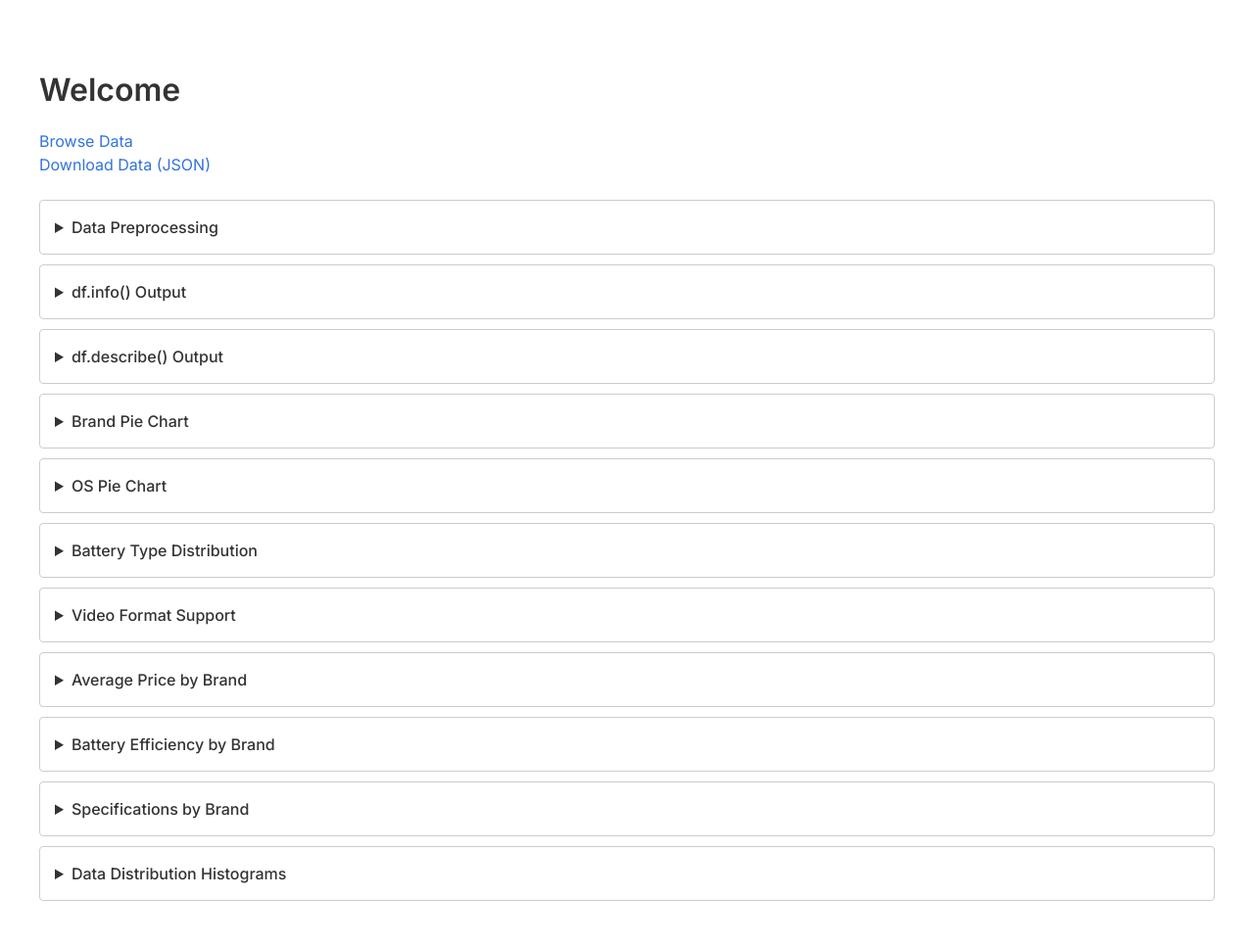
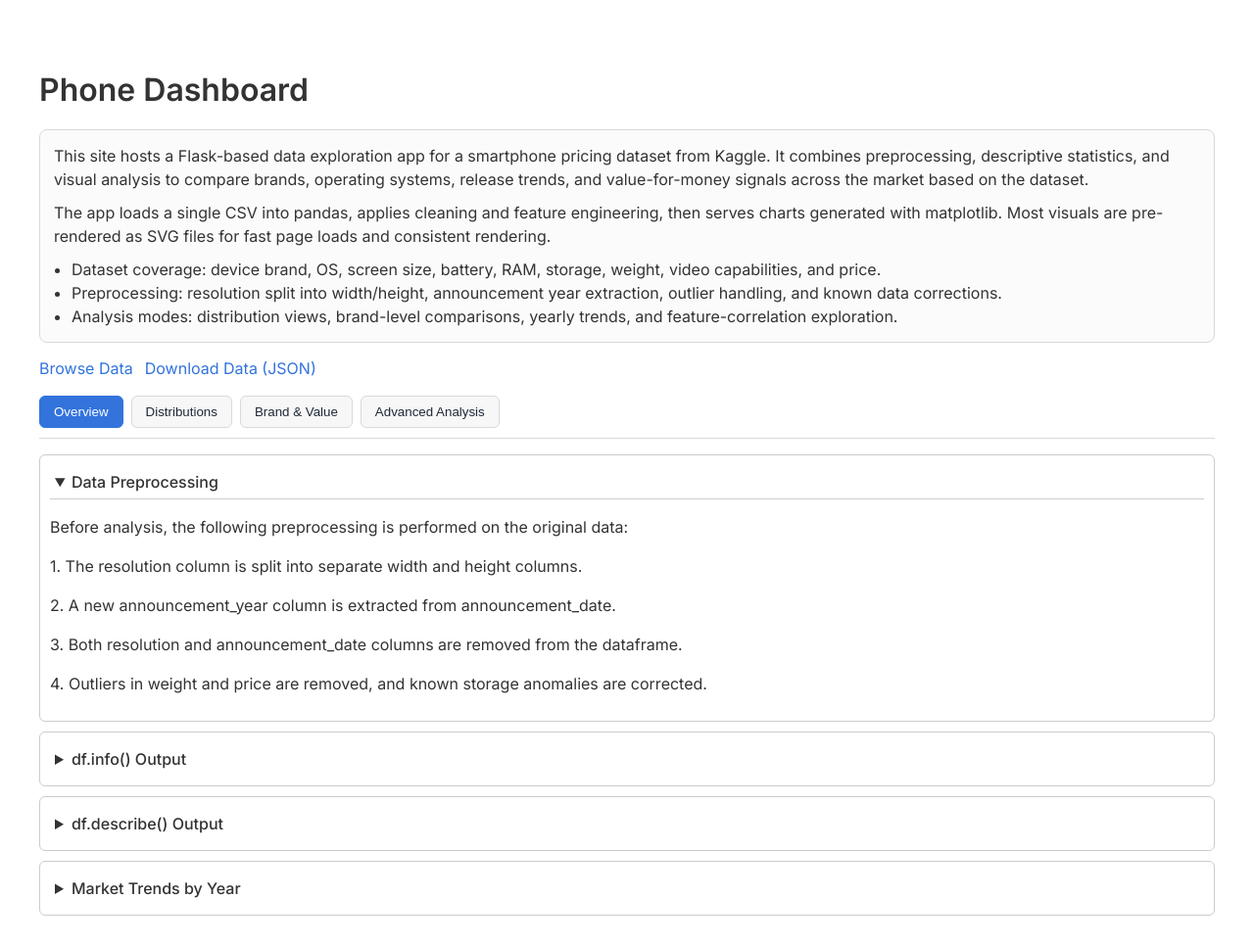
Before and after one commit to ezranudd/phone-dashboard, a Flask app: page / in a window 1280 px wide. Shown: the whole page at 98% size. Before the commit the page ends 920 px from the top, so only its background shows below. Run offline with Flask 3, Linux system fonts and the light colour scheme.

Commit message:
Expanded analysis & presentation

```diff
--- a/main.py
+++ b/main.py
@@ -55,8 +55,8 @@ def home():
     info_output = buffer.getvalue()
     buffer.close()
 
-    # df.describe() output to html
-    descr_output = df.describe().to_html()
+    # df.describe() output to html with fixed precision
+    descr_output = df.describe().to_html(float_format=lambda x: f"{x:.2f}")
 
     return render_template('index.html',
         dataframe_info=info_output,
@@ -378,7 +378,7 @@ def avg_price_by_brand():
 @app.route('/battery_efficiency_by_brand.svg')
 def battery_efficiency_by_brand():
     # Calculate battery efficiency (mAh per dollar)
-    df['battery_efficiency'] = df['battery'] / df['price(USD)']
+    df['battery_efficiency'] = (df['battery'] / df['price(USD)']).round(2)
     avg_efficiency = df.groupby('brand')['battery_efficiency'].mean().sort_values(ascending=False)
 
     # Create figure
@@ -454,6 +454,101 @@ def specs_by_brand():
     plt.subplots_adjust(top=0.92)
 
     # Save plot to bytes buffer
+    buffer = io.BytesIO()
+    plt.savefig(buffer, format='svg', bbox_inches='tight')
+    buffer.seek(0)
+    plt.close()
+
+    return send_file(buffer, mimetype='image/svg+xml')
+
+# Correlation heatmap for numeric features
+@app.route('/correlation_heatmap.svg')
+def correlation_heatmap():
+    numeric_cols = [
+        'inches', 'battery', 'ram(GB)', 'weight(g)', 'storage(GB)',
+        'price(USD)', 'width', 'height', 'announcement_year'
+    ]
+    corr = df[numeric_cols].corr()
+
+    fig, ax = plt.subplots(figsize=(12, 10))
+    im = ax.imshow(corr.values, cmap='coolwarm', vmin=-1, vmax=1)
+
+    ax.set_xticks(range(len(numeric_cols)))
+    ax.set_yticks(range(len(numeric_cols)))
+    ax.set_xticklabels(numeric_cols, rotation=45, ha='right')
+    ax.set_yticklabels(numeric_cols)
+    ax.set_title('Feature Correlation Heatmap', fontsize=16, pad=12)
+
+    for i in range(len(numeric_cols)):
+        for j in range(len(numeric_cols)):
+            ax.text(j, i, f"{corr.values[i, j]:.2f}", ha='center', va='center', fontsize=8)
+
+    cbar = fig.colorbar(im, ax=ax, shrink=0.8)
+    cbar.set_label('Correlation')
+    plt.tight_layout()
+
+    buffer = io.BytesIO()
+    plt.savefig(buffer, format='svg', bbox_inches='tight')
+    buffer.seek(0)
+    plt.close()
+
+    return send_file(buffer, mimetype='image/svg+xml')
+
+# Phone launches and average price over time
+@app.route('/yearly_trends.svg')
+def yearly_trends():
+    releases_by_year = df.groupby('announcement_year').size()
+    avg_price_by_year = df.groupby('announcement_year')['price(USD)'].mean()
+
+    fig, axes = plt.subplots(1, 2, figsize=(16, 6))
+    fig.suptitle('Yearly Market Trends', fontsize=18, y=1.02)
+
+    axes[0].bar(releases_by_year.index.astype(str), releases_by_year.values, color='steelblue')
+    axes[0].set_title('Phone Releases by Year')
+    axes[0].set_xlabel('Announcement Year')
+    axes[0].set_ylabel('Number of Phones')
+    axes[0].tick_params(axis='x', rotation=45)
+    axes[0].grid(True, axis='y', alpha=0.3)
+
+    axes[1].plot(avg_price_by_year.index.astype(str), avg_price_by_year.values, marker='o', color='darkorange')
+    axes[1].set_title('Average Price by Year')
+    axes[1].set_xlabel('Announcement Year')
+    axes[1].set_ylabel('Average Price (USD)')
+    axes[1].tick_params(axis='x', rotation=45)
+    axes[1].grid(True, alpha=0.3)
+
+    plt.tight_layout()
+
+    buffer = io.BytesIO()
+    plt.savefig(buffer, format='svg', bbox_inches='tight')
+    buffer.seek(0)
+    plt.close()
+
+    return send_file(buffer, mimetype='image/svg+xml')
+
+# Price distribution by operating system
+@app.route('/price_by_os_boxplot.svg')
+def price_by_os_boxplot():
+    os_counts = df['os'].value_counts()
+    major_os = os_counts[os_counts >= 40].index
+    filtered = df[df['os'].isin(major_os)]
+
+    grouped = [filtered[filtered['os'] == os]['price(USD)'] for os in major_os]
+
+    plt.figure(figsize=(12, 7))
+    bp = plt.boxplot(grouped, patch_artist=True, labels=major_os)
+    colors = plt.cm.Set3(np.linspace(0, 1, len(major_os)))
+
+    for patch, color in zip(bp['boxes'], colors):
+        patch.set_facecolor(color)
+
+    plt.title('Price Distribution by Operating System', fontsize=16)
+    plt.xlabel('Operating System', fontsize=12)
+    plt.ylabel('Price (USD)', fontsize=12)
+    plt.xticks(rotation=25, ha='right')
+    plt.grid(True, axis='y', alpha=0.3)
+    plt.tight_layout()
+
     buffer = io.BytesIO()
     plt.savefig(buffer, format='svg', bbox_inches='tight')
     buffer.seek(0)
@@ -543,4 +638,16 @@ if __name__ == '__main__':
         with open('static/images/specs_by_brand.svg', 'wb') as f:
             f.write(response.data)
 
+        response = app.test_client().get('/correlation_heatmap.svg')
+        with open('static/images/correlation_heatmap.svg', 'wb') as f:
+            f.write(response.data)
+
+        response = app.test_client().get('/yearly_trends.svg')
+        with open('static/images/yearly_trends.svg', 'wb') as f:
+            f.write(response.data)
+
+        response = app.test_client().get('/price_by_os_boxplot.svg')
+        with open('static/images/price_by_os_boxplot.svg', 'wb') as f:
+            f.write(response.data)
+
     app.run()
--- a/static/css/main.css
+++ b/static/css/main.css
@@ -17,12 +15,82 @@ h1, h2, h3, h4, h5, h6 {
   margin-bottom: 0.5em;
 }
 
-/* Details element styling */
+.project-intro {
+  border: 1px solid #d9d9d9;
+  border-radius: 8px;
+  background: #fbfbfc;
+  padding: 14px;
+  margin-bottom: 14px;
+}
+
+.project-intro p {
+  margin: 0 0 10px;
+}
+
+.project-intro ul {
+  margin: 0;
+  padding-left: 18px;
+}
+
+.top-links {
+  display: flex;
+  flex-wrap: wrap;
+  gap: 12px;
+  margin-bottom: 16px;
+}
+
+a {
+  color: #3273dc;
+  text-decoration: none;
+}
+
+a:hover {
+  text-decoration: underline;
+}
+
+.tabs {
+  display: flex;
+  flex-wrap: wrap;
+  gap: 8px;
+  border-bottom: 1px solid #d9d9d9;
+  margin-bottom: 16px;
+  padding-bottom: 10px;
+}
+
+.tab-button {
+  border: 1px solid #d9d9d9;
+  background: #f7f7f8;
+  color: #1f2937;
+  padding: 8px 14px;
+  border-radius: 6px;
+  cursor: pointer;
+  font-weight: 500;
+}
+
+.tab-button:hover {
+  background: #eceef2;
+}
+
+.tab-button.active {
+  background: #3273dc;
+  border-color: #3273dc;
+  color: #fff;
+}
+
+.tab-panel {
+  display: none;
+}
+
+.tab-panel.active {
+  display: block;
+}
+
 details {
   border: 1px solid #ccc;
-  border-radius: 4px;
+  border-radius: 6px;
   padding: 10px;
   margin-bottom: 10px;
+  background: #fff;
 }
 
 summary {
--- a/templates/index.html
+++ b/templates/index.html
@@ -2,41 +2,45 @@
 <html>
 <head>
   <link rel="stylesheet" href="{{ url_for('static', filename='css/main.css') }}">
-  <style>
-    .pie-chart {
-      width: 100%;
-      max-width: 600px;
-      height: auto;
-    }
-
-    .chart-container {
-      display: flex;
-      justify-content: flex-start;
-      align-items: center;
-      width: 100%;
-    }
-
-    @media (max-width: 768px) {
-      .pie-chart {
-        max-width: 100%;
-        min-width: 300px;
-      }
-    }
-  </style>
 </head>
 <body>
-    <h1>Welcome</h1>
-    <a href="/browse.html">Browse Data</a><br>
-    <a href="/browse.json">Download Data (JSON)</a><br><br>
+  <h1>Phone Dashboard</h1>
+  <section class="project-intro">
+    <p>
+      This site hosts a Flask-based data exploration app for a smartphone pricing dataset from Kaggle.
+      It combines preprocessing, descriptive statistics, and visual analysis to compare brands,
+      operating systems, release trends, and value-for-money signals across the market based on the dataset.
+    </p>
+    <p>
+      The app loads a single CSV into pandas, applies cleaning and feature engineering, then serves charts generated
+      with matplotlib. Most visuals are pre-rendered as SVG files for fast page loads and consistent rendering.
+    </p>
+    <ul>
+      <li>Dataset coverage: device brand, OS, screen size, battery, RAM, storage, weight, video capabilities, and price.</li>
+      <li>Preprocessing: resolution split into width/height, announcement year extraction, outlier handling, and known data corrections.</li>
+      <li>Analysis modes: distribution views, brand-level comparisons, yearly trends, and feature-correlation exploration.</li>
+    </ul>
+  </section>
+  <div class="top-links">
+    <a href="/browse.html">Browse Data</a>
+    <a href="/browse.json">Download Data (JSON)</a>
+  </div>
 
-    <section>
-      <details>
+  <nav class="tabs" aria-label="Analysis sections">
+    <button class="tab-button active" data-tab="overview">Overview</button>
+    <button class="tab-button" data-tab="distribution">Distributions</button>
+    <button class="tab-button" data-tab="brand-value">Brand & Value</button>
+    <button class="tab-button" data-tab="advanced">Advanced Analysis</button>
+  </nav>
+
+  <section id="overview" class="tab-panel active">
+    <details open>
       <summary>Data Preprocessing</summary>
       <p>Before analysis, the following preprocessing is performed on the original data:</p>
-        <p>1. The resolution column is split into seperate width and height columns</p>
-        <p>2. A new announcement_year column is extracted from announcement_date</p>
-        <p>3. Both resolution and announcement_date columns are removed from the dataframe</p>
-        <p>4. Outliers in the weight, storage, and price columns are removed</p>
+      <p>1. The resolution column is split into separate width and height columns.</p>
+      <p>2. A new announcement_year column is extracted from announcement_date.</p>
+      <p>3. Both resolution and announcement_date columns are removed from the dataframe.</p>
+      <p>4. Outliers in weight and price are removed, and known storage anomalies are corrected.</p>
     </details>
 
     <details>
@@ -46,10 +50,18 @@
 
     <details>
       <summary>df.describe() Output</summary>
-        <div>{{ dataframe_describe|safe }}</div>
+      <div class="table-scroll">{{ dataframe_describe|safe }}</div>
     </details>
 
     <details>
+      <summary>Market Trends by Year</summary>
+      <p>Release counts and average phone pricing over announcement years.</p>
+      <img src="{{ url_for('static', filename='images/yearly_trends.svg') }}" class="wide-chart" alt="Yearly market trends">
+    </details>
+  </section>
+
+  <section id="distribution" class="tab-panel">
+    <details open>
       <summary>Brand Pie Chart</summary>
       <div class="chart-container">
         <img src="{{ url_for('static', filename='images/brand_pie.svg') }}" class="pie-chart" alt="Brand Distribution Pie Chart">
@@ -65,42 +77,74 @@
 
     <details>
       <summary>Battery Type Distribution</summary>
-        <p>Distribution of Li-Po vs Li-Ion battery types across all smartphones in the dataset:</p>
+      <p>Distribution of Li-Po vs Li-Ion battery types across the dataset.</p>
       <div class="chart-container">
         <img src="{{ url_for('static', filename='images/battery_type_pie.svg') }}" class="pie-chart" alt="Battery Type Distribution Pie Chart">
       </div>
     </details>
 
     <details>
-        <summary>Video Format Support</summary>
-        <p>Count of smartphones supporting each video format (resolution and frame rate):</p>
-        <img src="{{ url_for('static', filename='images/video_formats.svg') }}" style="width: 100%; max-width: 1400px;">
+      <summary>Data Distribution Histograms</summary>
+      <p>Distribution of key smartphone specifications across the dataset.</p>
+      <img src="{{ url_for('static', filename='images/histograms.svg') }}" class="wide-chart" alt="Data distribution histograms">
     </details>
+  </section>
 
-      <details>
+  <section id="brand-value" class="tab-panel">
+    <details open>
       <summary>Average Price by Brand</summary>
-        <p>Comparison of average smartphone prices across different brands:</p>
-        <img src="{{ url_for('static', filename='images/avg_price_by_brand.svg') }}" style="width: 100%; max-width: 1200px;">
+      <p>Comparison of average smartphone prices across brands.</p>
+      <img src="{{ url_for('static', filename='images/avg_price_by_brand.svg') }}" class="wide-chart" alt="Average Price by Brand">
     </details>
 
     <details>
       <summary>Battery Efficiency by Brand</summary>
-        <p>Battery efficiency measured as mAh per USD, showing value for money in terms of battery capacity:</p>
-        <img src="{{ url_for('static', filename='images/battery_efficiency_by_brand.svg') }}" style="width: 100%; max-width: 1200px;">
+      <p>Battery efficiency measured as mAh per USD for each brand.</p>
+      <img src="{{ url_for('static', filename='images/battery_efficiency_by_brand.svg') }}" class="wide-chart" alt="Battery Efficiency by Brand">
     </details>
 
     <details>
       <summary>Specifications by Brand</summary>
-        <p>Average specifications (height, RAM, storage, weight) comparison across brands:</p>
-        <img src="{{ url_for('static', filename='images/specs_by_brand.svg') }}" style="width: 100%; max-width: 1200px;">
+      <p>Average height, RAM, storage, and weight comparison by brand.</p>
+      <img src="{{ url_for('static', filename='images/specs_by_brand.svg') }}" class="wide-chart" alt="Specifications by Brand">
     </details>
 
     <details>
-        <summary>Data Distribution Histograms</summary>
-        <p>The following histograms show the distribution of key smartphone specifications across the dataset:</p>
-        <img src="{{ url_for('static', filename='images/histograms.svg') }}" style="width: 100%; max-width: 1200px;">
+      <summary>Price Distribution by Operating System</summary>
+      <p>Boxplot view of pricing spread for major operating systems.</p>
+      <img src="{{ url_for('static', filename='images/price_by_os_boxplot.svg') }}" class="wide-chart" alt="Price distribution by operating system">
     </details>
   </section>
 
+  <section id="advanced" class="tab-panel">
+    <details open>
+      <summary>Video Format Support</summary>
+      <p>Counts for smartphone support of major video resolutions and frame rates.</p>
+      <img src="{{ url_for('static', filename='images/video_formats.svg') }}" class="wide-chart" alt="Video format support">
+    </details>
+
+    <details>
+      <summary>Feature Correlation Heatmap</summary>
+      <p>Pairwise correlations between numeric device specifications and price.</p>
+      <img src="{{ url_for('static', filename='images/correlation_heatmap.svg') }}" class="wide-chart" alt="Feature correlation heatmap">
+    </details>
+  </section>
+
+  <script>
+    const tabButtons = document.querySelectorAll('.tab-button');
+    const tabPanels = document.querySelectorAll('.tab-panel');
+
+    tabButtons.forEach((button) => {
+      button.addEventListener('click', () => {
+        const selectedTab = button.getAttribute('data-tab');
+
+        tabButtons.forEach((btn) => btn.classList.remove('active'));
+        tabPanels.forEach((panel) => panel.classList.remove('active'));
+
+        button.classList.add('active');
+        document.getElementById(selectedTab).classList.add('active');
+      });
+    });
+  </script>
 </body>
 </html>
```
Also changed, not shown: other parts of static/css/main.css (+77 -9 lines), templates/browse-full.html (+8 -3 lines), templates/browse.html (+6 -2 lines), README.md, static/images/avg_price_by_brand.svg, static/images/battery_efficiency_by_brand.svg, static/images/battery_type_pie.svg, static/images/brand_pie.svg, static/images/correlation_heatmap.svg (added), static/images/histograms.svg, static/images/os_pie.svg, static/images/price_by_os_boxplot.svg (added), static/images/specs_by_brand.svg, static/images/video_formats.svg, 1 more files. Lines whose indentation alone changed are shown as unchanged.
